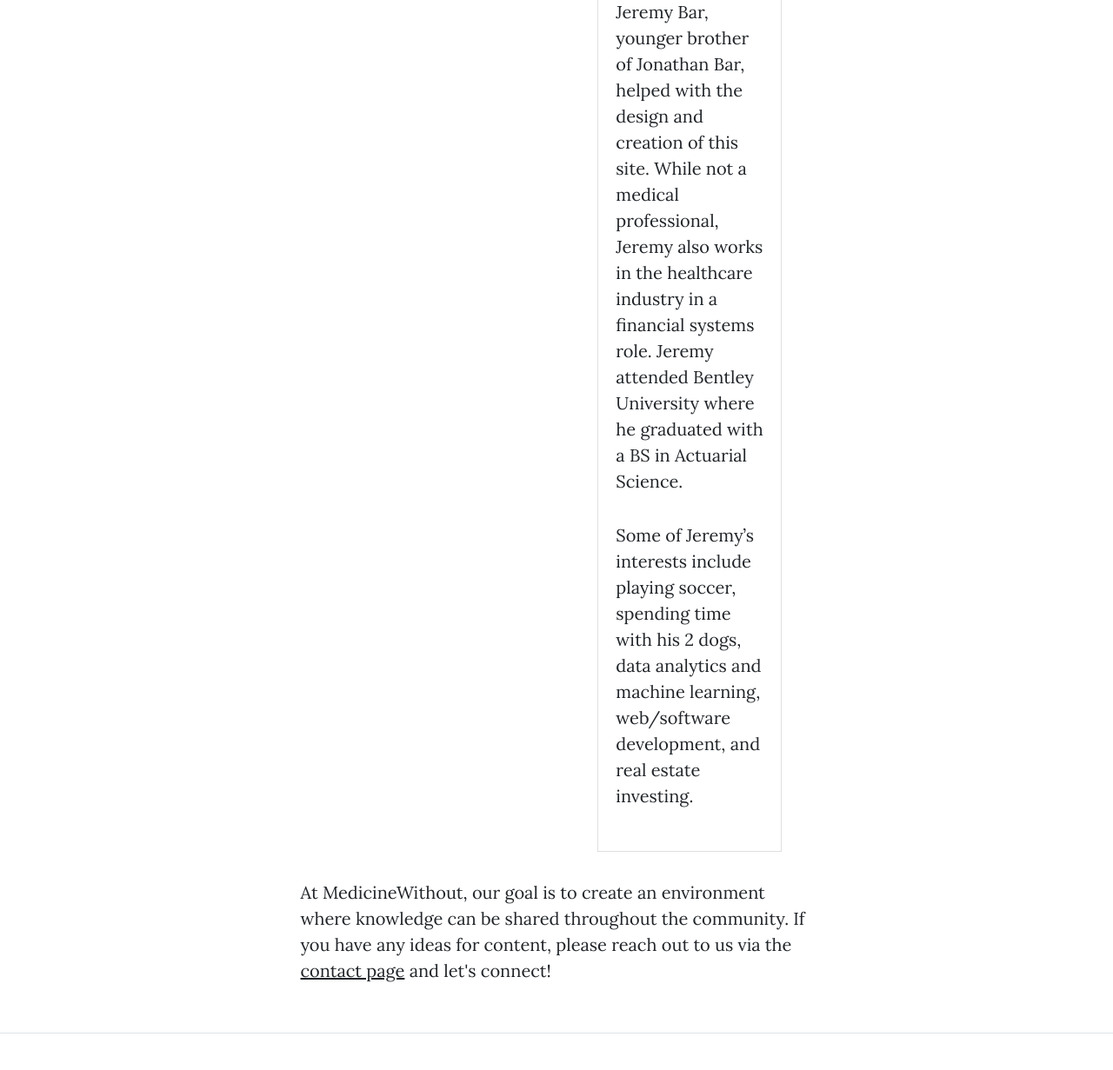
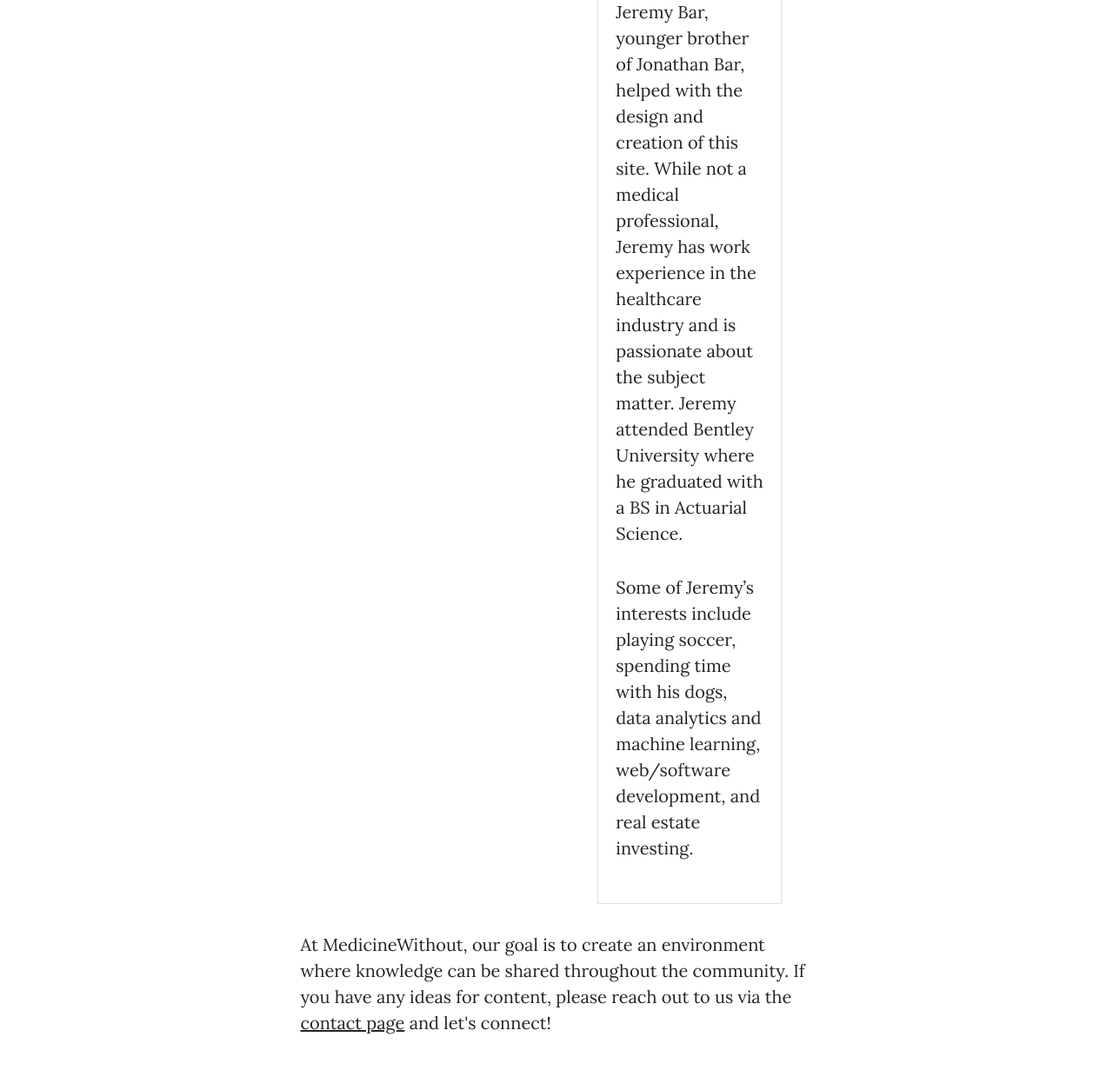
Before and after one commit to jeremybar32093/medicine_without, a Flask app: page /contributors in a window 1280 px wide, after a click on "Jeremy Bar". Shown: the part 940-2171 px from the top of the page at 87% size. Run offline with Flask 2, Linux system fonts and the light colour scheme; some libraries are stand-ins or nearby versions.

Commit message:
updated contributors.html; updated Jeremy bio content

```diff
--- a/templates/contributors.html
+++ b/templates/contributors.html
@@ -93,8 +93,8 @@
                                             <div id="collapseTwo" class="accordion-collapse collapse" aria-labelledby="headingOne" data-bs-parent="#accordionExample">
                                                 <div class="accordion-body">
                                                     <p><strong>Web Developer</strong></p>
-                                                    <p>Jeremy Bar, younger brother of Jonathan Bar, helped with the design and creation of this site. While not a medical professional, Jeremy also works in the healthcare industry in a financial systems role. Jeremy attended Bentley University where he graduated with a BS in Actuarial Science.</p>
-                                                    <p>Some of Jeremy’s interests include playing soccer, spending time with his 2 dogs, data analytics and machine learning, web/software development, and real estate investing.</p>
+                                                    <p>Jeremy Bar, younger brother of Jonathan Bar, helped with the design and creation of this site. While not a medical professional, Jeremy has work experience in the healthcare industry and is passionate about the subject matter. Jeremy attended Bentley University where he graduated with a BS in Actuarial Science.</p>
+                                                    <p>Some of Jeremy’s interests include playing soccer, spending time with his dogs, data analytics and machine learning, web/software development, and real estate investing.</p>
                                                 </div>
                                             </div>
                                     </div>
```
